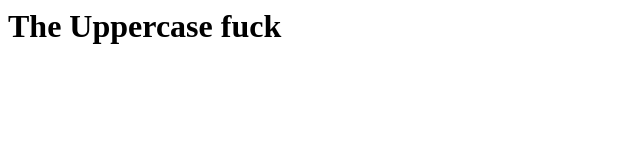
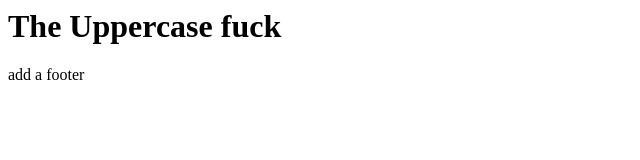
Before and after one commit to lewiswon/AndroidVerbose, a plain HTML site: page index.html in a window 1280 px wide. Shown: the full height of the page, 0-640 px from the left. Drawn offline with Linux system fonts and the light colour scheme.

Commit message:
add a footer to index.html

```diff
--- a/index.html
+++ b/index.html
@@ -1 +1 @@
-<html><head><title>The iss001</title></head><body><h1>The Uppercase fuck</h1></body></html>
+<html><head><title>The iss001</title></head><body><h1>The Uppercase fuck</h1></body></html> add a footer
```
